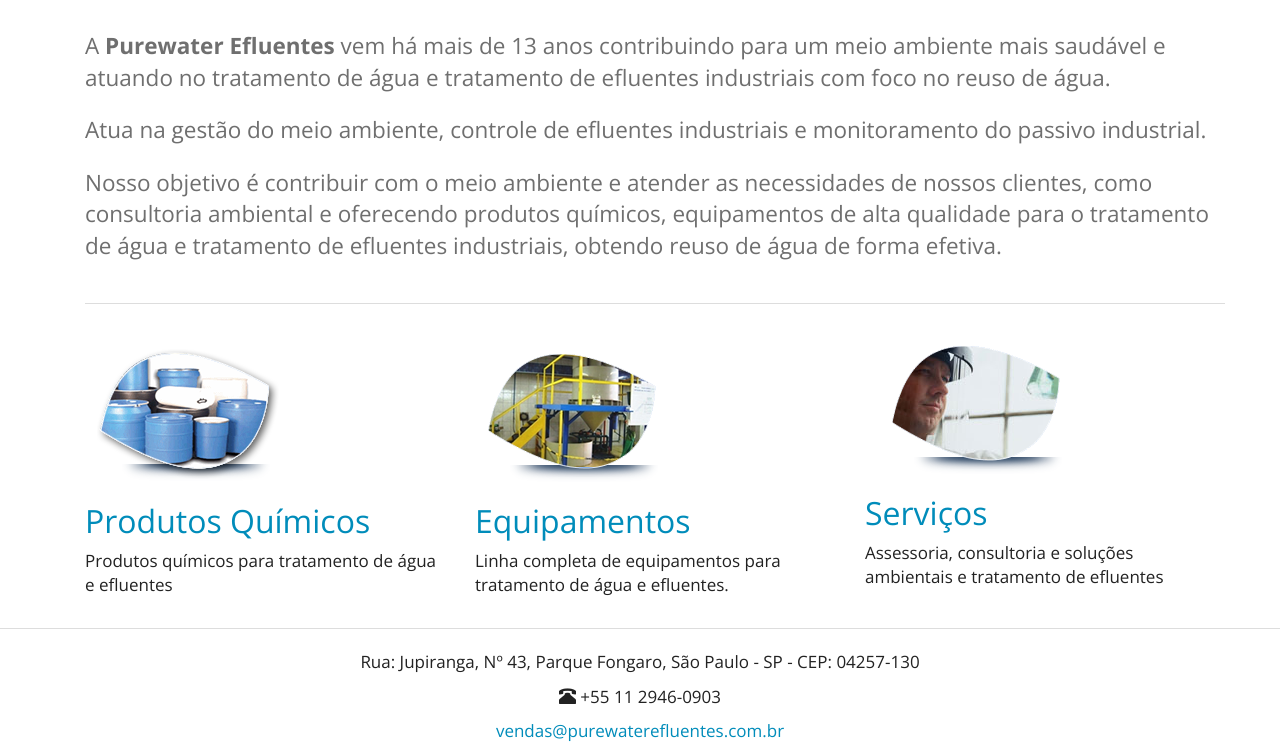
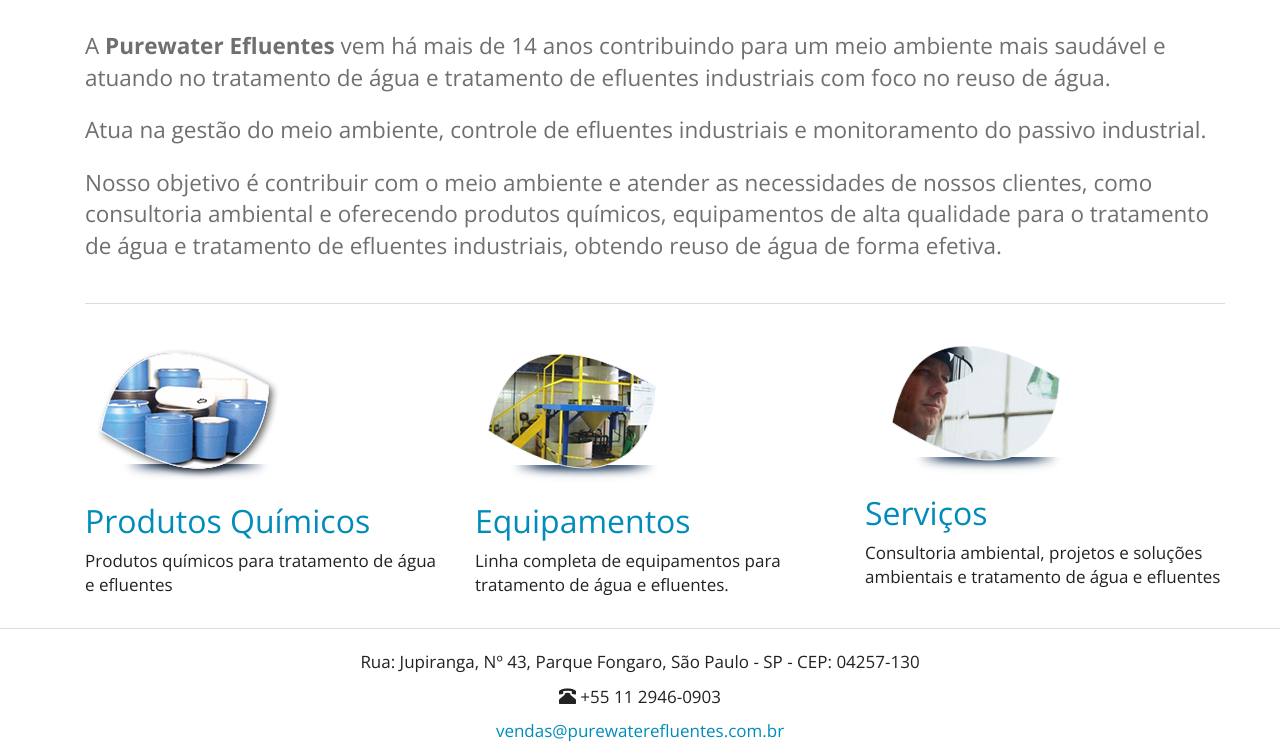
Before and after one commit to purewaterefluentes/purewaterefluentes.github.io, a Jekyll site: the page built from index.html, in a window 1280 px wide and 1047 px high. Shown: the part 294-1047 px from the top of the window. Built offline with Jekyll 4.4.1, drawn with Linux system fonts in a browser that asks for light colours; nearby versions of some CDN libraries; library files that are not in the unit come from our copies.

Commit message:
Update index.html

```diff
--- a/index.html
+++ b/index.html
@@ -6,7 +6,7 @@
 ---
 
     <div class="container">
-      <p class="lead">A <strong>Purewater Efluentes</strong> vem há mais de 13 anos contribuindo para um meio ambiente mais saudável e atuando no tratamento de água e tratamento de efluentes industriais com foco no reuso de água.</p>
+      <p class="lead">A <strong>Purewater Efluentes</strong> vem há mais de 14 anos contribuindo para um meio ambiente mais saudável e atuando no tratamento de água e tratamento de efluentes industriais com foco no reuso de água.</p>
       <p class="lead">Atua na gestão do meio ambiente, controle de efluentes industriais e monitoramento do passivo industrial.</p>
       <p class="lead">Nosso objetivo é contribuir com o meio ambiente e atender as necessidades de nossos clientes, como consultoria ambiental e oferecendo produtos químicos, equipamentos de alta qualidade para o tratamento de água e tratamento de efluentes industriais, obtendo reuso de água de forma efetiva.</p>
 
@@ -28,7 +28,7 @@
           <div class="col-md-4">
             <img src="/website/images/icon_analise_laboratorial.png" alt="Serviços" class="img-responsive" />
             <a href="/servicos"><h2>Serviços</h2></a>
-            <p>Assessoria, consultoria e soluções ambientais e tratamento de efluentes</p>
+            <p>Consultoria ambiental, projetos e soluções ambientais e tratamento de água e efluentes</p>
           </div>
         </div>
       </div>
```
